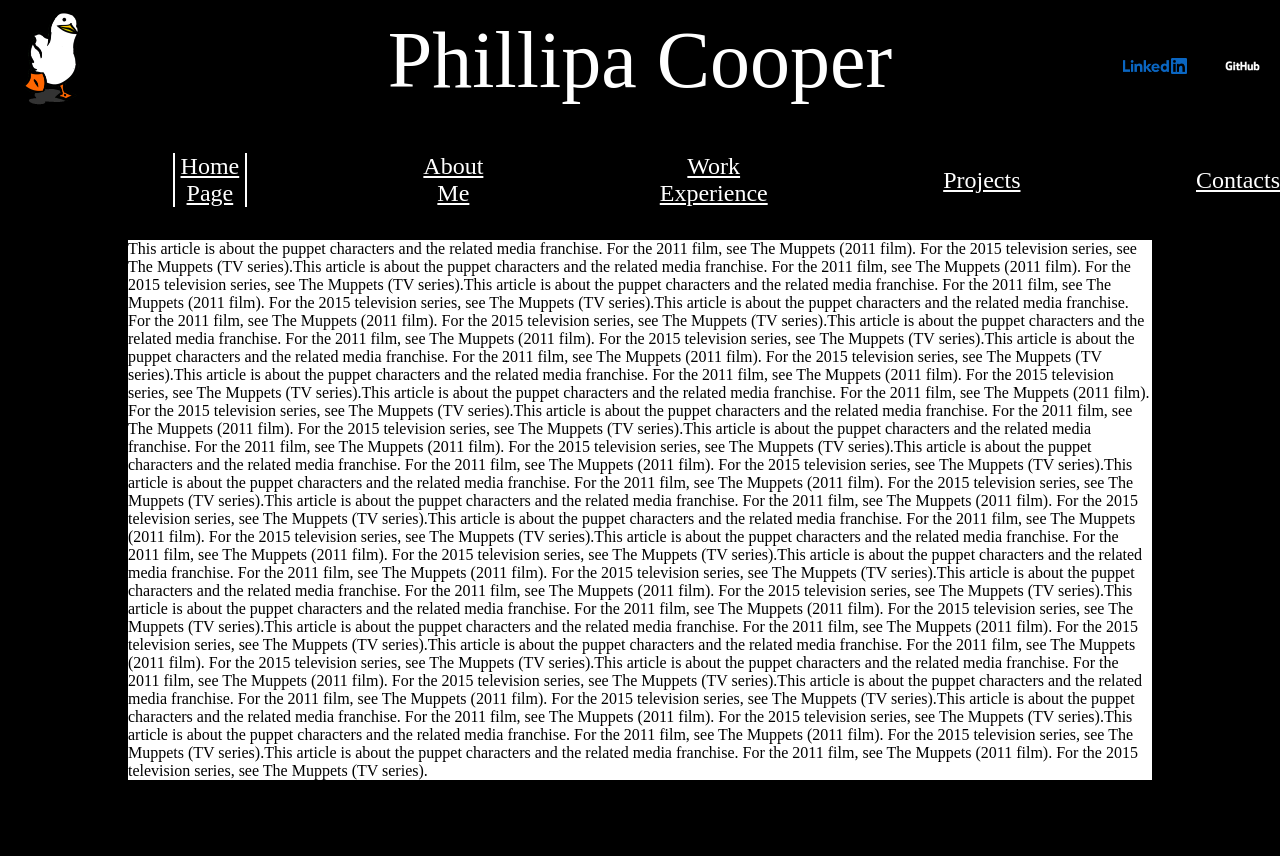
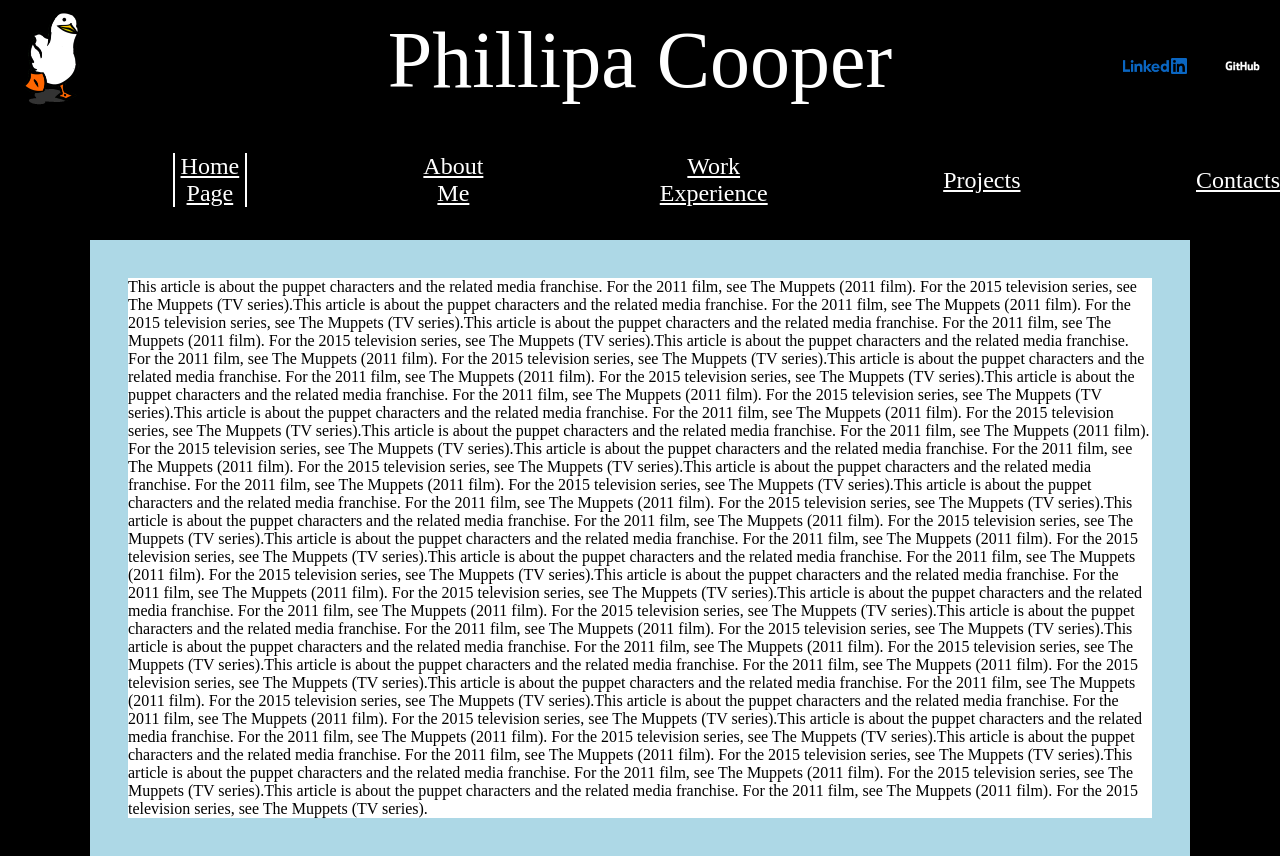
Before and after one commit to phillipacooper0/phillipacooper, a React (Create React App) app: page /about in a window 1280 px wide. Before the commit the page ends 800 px from the top, so only its background shows below. Built offline with nearby package versions, Linux system fonts and the light colour scheme.

Commit message:
Added border around all page contents. prettied up the homepagE

```diff
--- a/src/components/CollapsedExcerpt/CollapsedExcerpt.js
+++ b/src/components/CollapsedExcerpt/CollapsedExcerpt.js
@@ -14,7 +14,7 @@ const CollapsedExcerpt = ({title, content}) => {
                 {title} ↓
             </button>
             {isOpen && (
-                   <p> {content} </p>
+                   <p> {content.dates} </p>
                 )
 }
         </div>
--- a/src/content/myaccount.json
+++ /dev/null
@@ -1,5 +0,0 @@
-{
-    "title": "MyAccount Dashboard",
-    "content":"this is the content for this project"
-
-}
--- a/src/content/nssot.json
+++ /dev/null
@@ -1,5 +0,0 @@
-{
-    "title": "NSSOT",
-    "content":"this is the content for this project"
-
-}
--- /dev/null
+++ b/src/content/projects_myaccount.json
@@ -0,0 +1,11 @@
+{
+    "title": "MyAccount Dashboard",
+    "content": {
+        "dates": "this is the content for this project",
+        "organisation": "organisation",
+        "frameworks": "frameworks",
+        "outcomes": "outcomes",
+        "description": "descr"
+
+    }
+}
--- /dev/null
+++ b/src/content/projects_nssot.json
@@ -0,0 +1,10 @@
+{
+    "title": "NSSOT",
+    "content": {
+        "dates": "this is the content for this project",
+        "organisation": "organisation",
+        "frameworks": "frameworks",
+        "outcomes": "outcomes",
+        "description": "descr"
+    }
+}
--- /dev/null
+++ b/src/content/projects_svoc.json
@@ -0,0 +1,11 @@
+{
+    "title": "Single View of Customer - Recommendations Engine",
+    "content": {
+        "dates": "this is the content for this project",
+        "organisation": "organisation",
+        "frameworks": "frameworks",
+        "outcomes": "outcomes",
+        "description": "descr"
+
+    }
+}
--- a/src/content/svoc.json
+++ /dev/null
@@ -1,5 +0,0 @@
-{
-    "title": "Single View of Customer - Recommendations Engine",
-    "content":"this is the content for this project"
-
-}
--- a/src/pages/Projects.js
+++ b/src/pages/Projects.js
@@ -1,7 +1,7 @@
 import CollapsedExcerpt from '../components/CollapsedExcerpt/CollapsedExcerpt';
-import svoc from '../content/svoc.json'
-import myaccount from '../content/myaccount.json'
-import nssot from '../content/nssot.json'
+import svoc from '../content/projects_svoc.json'
+import myaccount from '../content/projects_myaccount.json'
+import nssot from '../content/projects_nssot.json'
 import styles from './background.module.css'
 
 
--- a/src/pages/background.module.css
+++ b/src/pages/background.module.css
@@ -1,12 +1,16 @@
 .standard {
     background-color: white;
+    border-width: 3vw;
+    border-color: lightblue;
+    border-style: solid;
     font-family: 'Playfair Display';
     width: 80%;
-    flex-direction: column;
     overflow: auto;
     flex-grow: 1;
     justify-content: center;
+    align-items: center;
     margin: auto;
+
 }
 
 .standard .container {
```
Also changed, not shown: src/pages/HomePage.js (indentation only).
